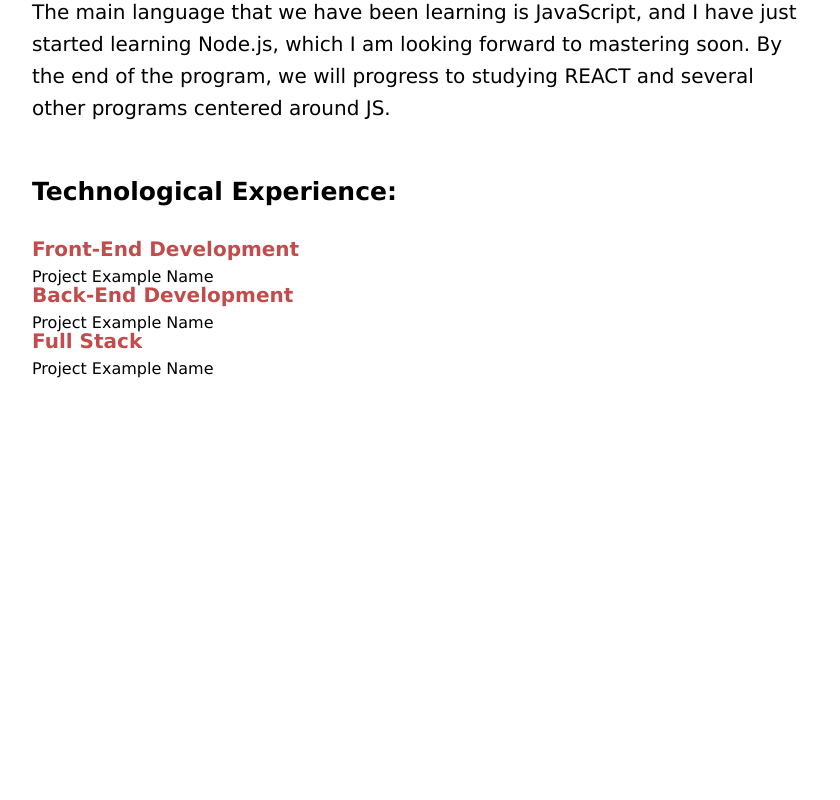
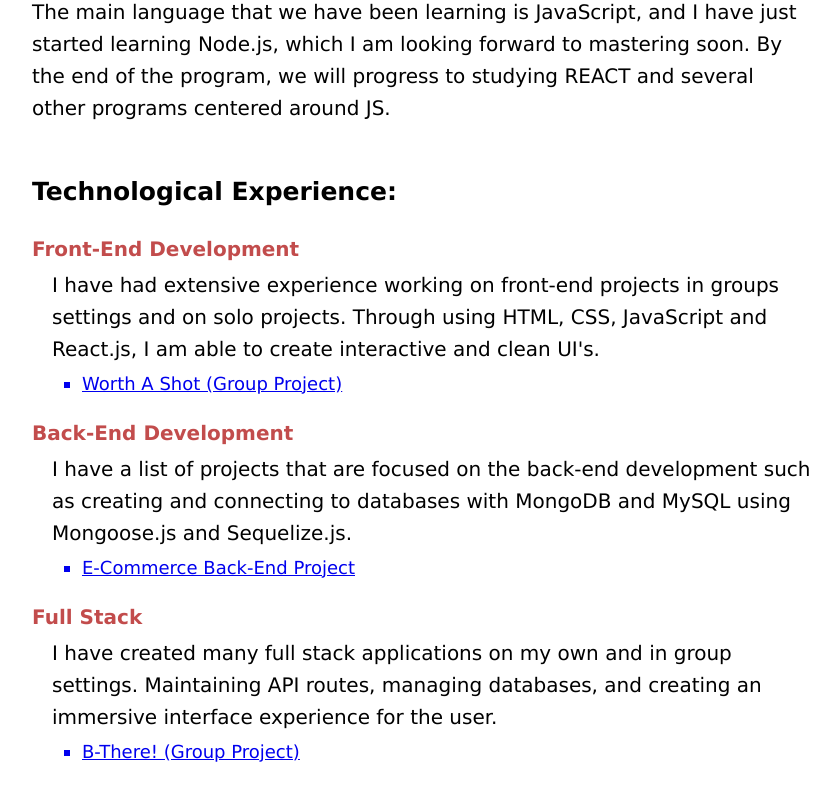
Before and after one commit to sosoberg/react_portfolio, a React (Create React App) app in the folder client/: page / in a window 1280 px wide. Shown: the part 1291-2091 px from the top of the page, without its empty margins (218-1058 px from the left). Before the commit the page ends 1669 px from the top, so only its background shows below. Built offline with nearby package versions, Linux system fonts and the light colour scheme.

Commit message:
tech experiance styling work

```diff
--- a/client/src/components/Header/style.css
+++ b/client/src/components/Header/style.css
@@ -1,3 +1,4 @@
+
 .mainHeader {
     font-size: 60px;
     margin: 0px;
--- a/client/src/components/TechnologyCard/index.js
+++ b/client/src/components/TechnologyCard/index.js
@@ -4,15 +4,44 @@
 function TechnologyCard() {
 
     return (
-        <>
+        <section>
             <h3 className='techDivHeader'>Technological Experience:</h3>
-                <h4 className="experienceHeader">Front-End Development</h4>
-                    <h5>Project Example Name</h5>
+                <h4 className='experienceHeader'>Front-End Development</h4>
+                    <p className='techExperience'>
+                        I have had extensive experience working on front-end projects
+                        in groups settings and on solo projects. Through using HTML, CSS,
+                        JavaScript and React.js, I am able to create interactive and clean
+                        UI's.
+                    </p>
+                    <ul className='projectList'>
+                        <a href='https://github.com/sosoberg/ecommerce_backend'>
+                            <li>Worth A Shot (Group Project)</li>
+                        </a>
+                    </ul>
                 <h4 className="experienceHeader">Back-End Development</h4>
-                    <h5>Project Example Name</h5>
+                    <p className='techExperience'>
+                        I have a list of projects that are focused on the back-end development
+                        such as creating and connecting to databases with MongoDB and MySQL
+                        using Mongoose.js and Sequelize.js.
+                    </p>
+                    <ul className='projectList'>
+                        <a href='https://github.com/sosoberg/ecommerce_backend'>
+                            <li>E-Commerce Back-End Project</li>
+                        </a>
+                    </ul>
                 <h4 className="experienceHeader">Full Stack</h4>
-                    <h5>Project Example Name</h5>
-        </>
+                    <p className='techExperience'>
+                        I have created many full stack applications on my own and in group settings.
+                        Maintaining API routes, managing databases, and creating an immersive interface
+                        experience for the user.
+                    </p>
+                    <ul className='projectList'>
+                        <a href='https://github.com/sosoberg/B-There'>
+                            <li>B-There! (Group Project)</li>
+                        </a>
+                    </ul>
+                <div className='emptyspace'></div>
+        </section>
     );
 };
 
--- a/client/src/components/TechnologyCard/style.css
+++ b/client/src/components/TechnologyCard/style.css
@@ -11,3 +11,23 @@
     font-weight: bold;
     color: rgb(194, 76, 76);
 }
+
+.techExperience {
+    font-size: 20px;
+    margin-bottom: 10px;
+    line-height: 1.6;
+    padding-left: 20px;
+}
+
+.projectList {
+    font-size: 18px;
+    list-style-type: square;
+    padding-left: 50px;
+    padding-bottom: 30px;
+    text-decoration: underline;
+    color: rgb(194, 76, 76);
+}
+
+.emptyspace {
+    height: 8vh;
+}
```
